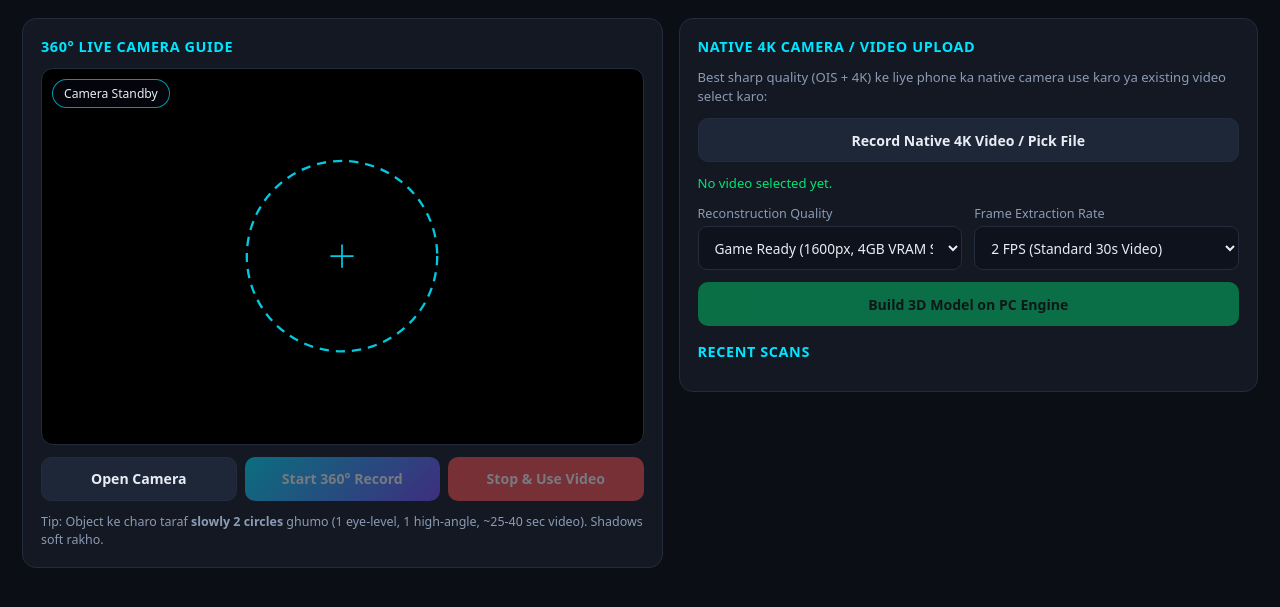
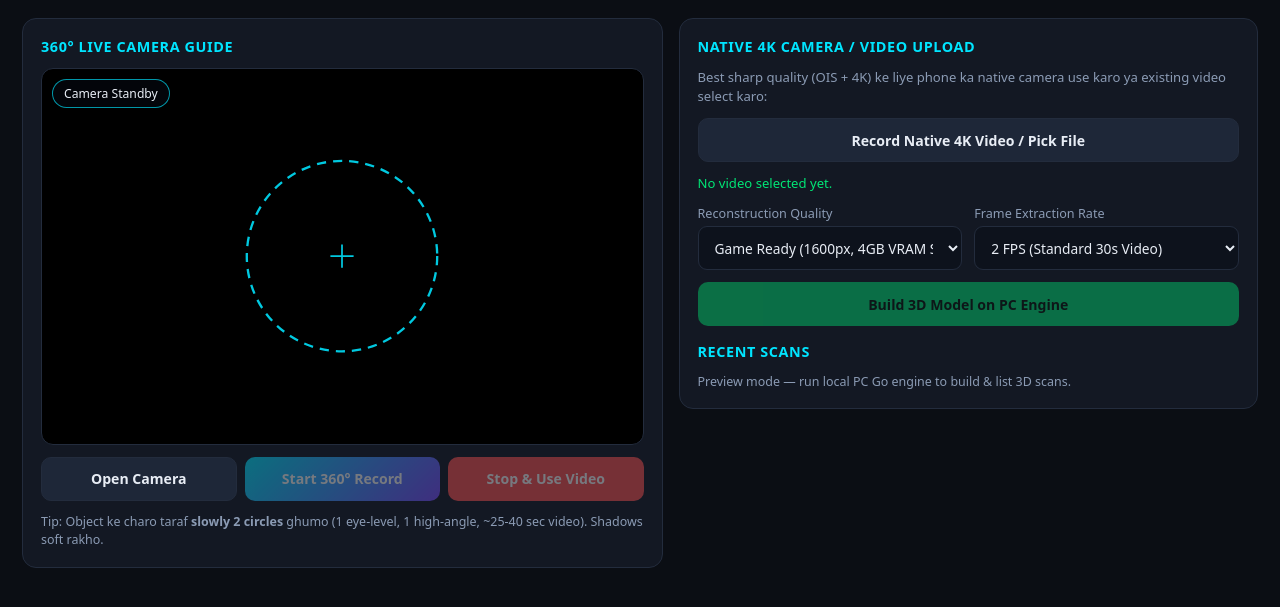
Before and after one commit to mrrathoretech602/RathoreScan3D, a plain HTML site: page web/index.html in a window 1280 px wide. Shown: the part 69-676 px from the top of the page. Drawn offline with nearby package versions, Linux system fonts and the light colour scheme; no server answers.

Commit message:
fix: configure Vercel static output and ignore local Go server

```diff
--- a/web/index.html
+++ b/web/index.html
@@ -1006,10 +1006,14 @@ btnBuild3D.onclick = async () => {
 };
 
 async function loadHistory() {
+  const el = document.getElementById('scanHistory');
   try {
     const res = await fetch('/api/jobs');
+    if (!res.ok) {
+      el.innerHTML = '<span style="font-size:0.78rem;color:var(--muted)">Preview mode — run local PC Go engine to build &amp; list 3D scans.</span>';
+      return;
+    }
     const items = await res.json() || [];
-    const el = document.getElementById('scanHistory');
     el.innerHTML = items.length ? '' : '<span style="font-size:0.78rem;color:var(--muted)">No previous scans yet.</span>';
     items.reverse().forEach(it => {
       const div = document.createElement('div');
@@ -1022,7 +1026,9 @@ async function loadHistory() {
       };
       el.appendChild(div);
     });
-  } catch {}
+  } catch {
+    el.innerHTML = '<span style="font-size:0.78rem;color:var(--muted)">Preview mode — run local PC Go engine to build &amp; list 3D scans.</span>';
+  }
 }
 loadHistory();
 
```
Also changed, not shown: vercel.json, 1 other file.
